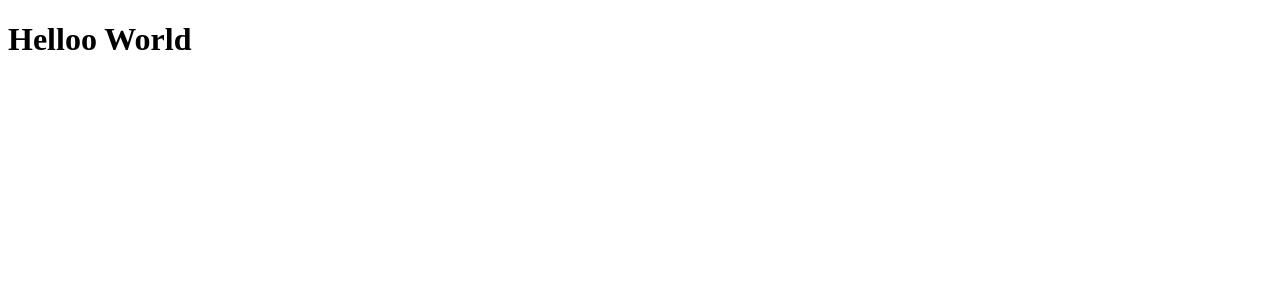
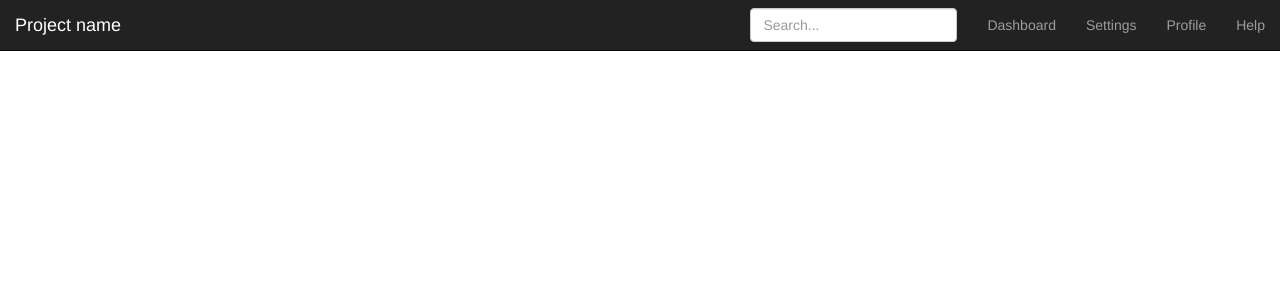
Before and after one commit to naeemaly110/offCRM, a React (Create React App) app: page / in a window 1280 px wide. Shown: the top 300 px of the page. Built offline with nearby package versions, Linux system fonts and the light colour scheme.

Commit message:
install React Router

```diff
--- a/package.json
+++ b/package.json
@@ -5,6 +5,7 @@
   "dependencies": {
     "react": "^16.2.0",
     "react-dom": "^16.2.0",
+    "react-router-dom": "^4.2.2",
     "react-scripts": "1.1.1"
   },
   "scripts": {
--- a/public/index.html
+++ b/public/index.html
@@ -4,9 +4,12 @@
     <meta charset="UTF-8">
     <meta name="viewport" content="width=device-width, initial-scale=1.0">
     <meta http-equiv="X-UA-Compatible" content="ie=edge">
+    <link rel="stylesheet" href="https://maxcdn.bootstrapcdn.com/bootstrap/3.3.7/css/bootstrap.min.css" integrity="sha384-BVYiiSIFeK1dGmJRAkycuHAHRg32OmUcww7on3RYdg4Va+PmSTsz/K68vbdEjh4u" crossorigin="anonymous">
     <title>Document</title>
 </head>
 <body>
     <div id="root"></div>
+    <script src="https://ajax.googleapis.com/ajax/libs/jquery/1.12.4/jquery.min.js"></script>
+    <script src="https://maxcdn.bootstrapcdn.com/bootstrap/3.3.7/js/bootstrap.min.js" integrity="sha384-Tc5IQib027qvyjSMfHjOMaLkfuWVxZxUPnCJA7l2mCWNIpG9mGCD8wGNIcPD7Txa" crossorigin="anonymous"></script>
 </body>
 </html>
--- a/src/app/App.js
+++ b/src/app/App.js
@@ -1,10 +1,11 @@
 import React, { Component } from 'react';
+import Header from './components/header';
 
 
 class App extends Component {
   render() {
     return (
-      <h1>Helloo World</h1>
+      <Header />
     );
   }
 }
--- /dev/null
+++ b/src/app/components/header/index.js
@@ -0,0 +1,56 @@
+import "./header.css";
+import React from "react";
+
+const Header = () => {
+  return (
+    <div className="header">
+      <nav className="navbar navbar-inverse navbar-fixed-top">
+        <div className="container-fluid">
+          <div className="navbar-header">
+            <button
+              type="button"
+              className="navbar-toggle collapsed"
+              data-toggle="collapse"
+              data-target="#navbar"
+              aria-expanded="false"
+              aria-controls="navbar"
+            >
+              <span className="sr-only">Toggle navigation</span>
+              <span className="icon-bar" />
+              <span className="icon-bar" />
+              <span className="icon-bar" />
+            </button>
+            <a className="navbar-brand" href="#">
+              Project name
+            </a>
+          </div>
+          <div id="navbar" className="navbar-collapse collapse">
+            <ul className="nav navbar-nav navbar-right">
+              <li>
+                <a href="#">Dashboard</a>
+              </li>
+              <li>
+                <a href="#">Settings</a>
+              </li>
+              <li>
+                <a href="#">Profile</a>
+              </li>
+              <li>
+                <a href="#">Help</a>
+              </li>
+            </ul>
+            <form className="navbar-form navbar-right">
+              <input
+                type="text"
+                className="form-control"
+                placeholder="Search..."
+              />
+            </form>
+          </div>
+        </div>
+      </nav>
+    </div>
+  );
+};
+
+export default Header;
```
Also changed, not shown: src/app/components/header/header.css (added), 1 other file (tests, documents, lock files or other folders).
